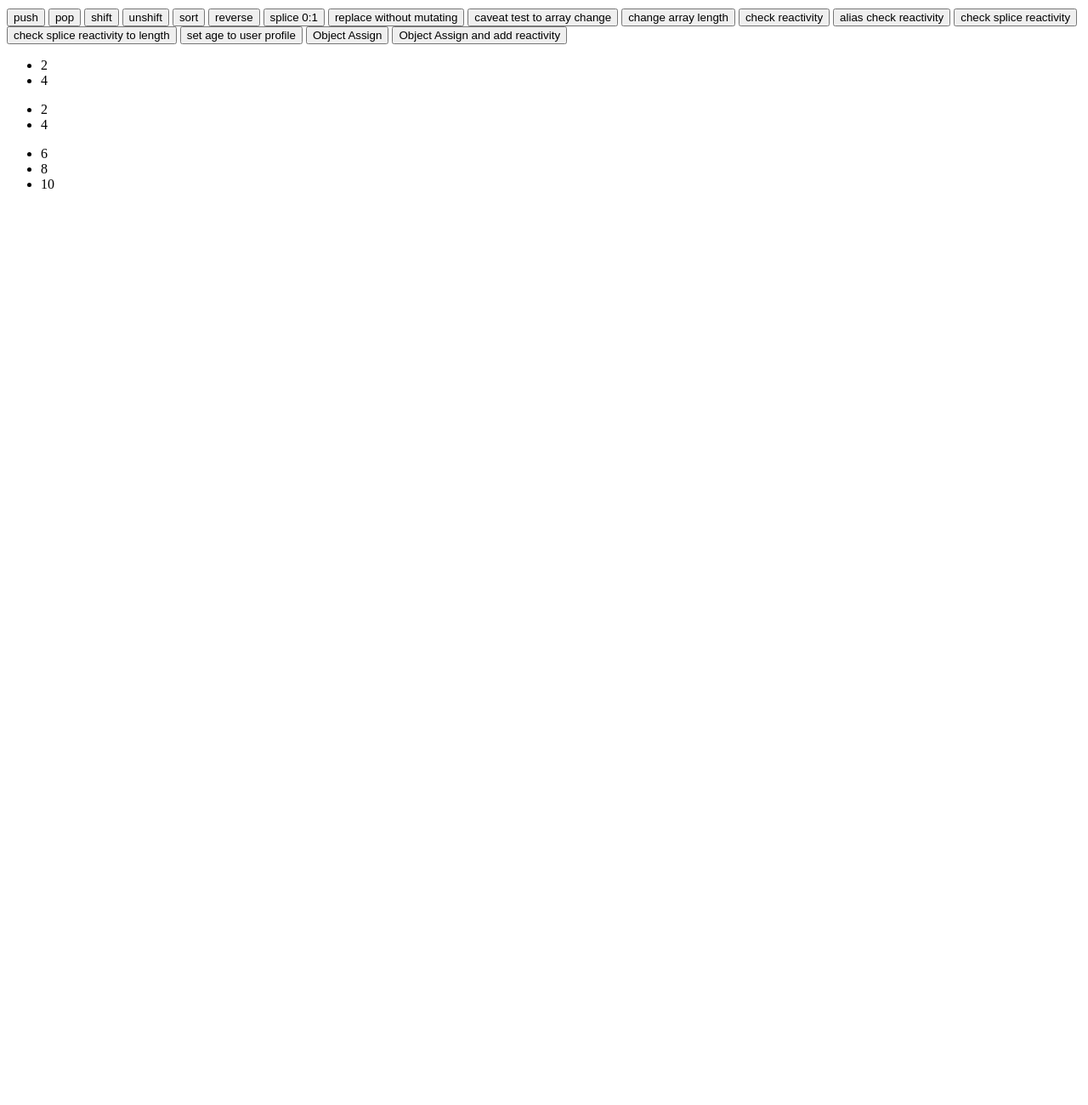
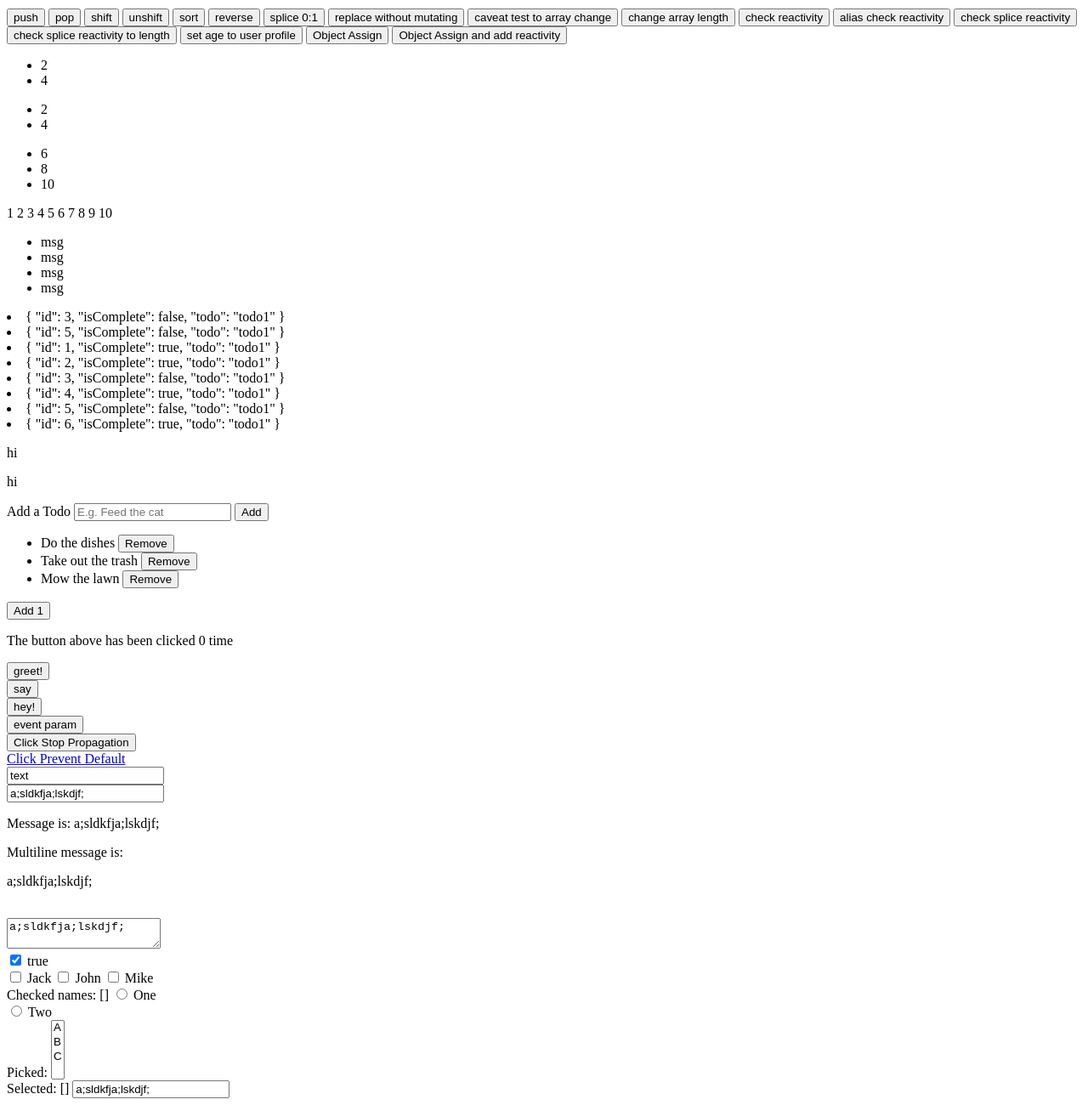
Before and after one commit to youngstone89/vue-mastery, a plain HTML site: page src/basic/index.html in a window 1280 px wide. Shown: the part 2046-3346 px from the top of the page at 85% size. Before the commit the page ends 2288 px from the top, so only its background shows below. Drawn offline with nearby package versions, Linux system fonts and the light colour scheme.

Commit message:
until components

```diff
--- a/src/basic/index.html
+++ b/src/basic/index.html
@@ -358,7 +358,145 @@
             {{n}}
         </li>
     </ul>
+    <span v-for="n in 10">
+        {{n}}
+    </span>
 
+    <ul>
+    <template v-for="item in items">
+        <li>
+            {{item.msg}}
+        </li>
+    </template>
+    </ul>
+
+    <li v-for="todo in todos" v-if="!todo.isComplete">
+        {{todo}}
+    </li>
+
+    <template v-if="todos.length">
+        <li v-for="todo in todos">
+            {{todo}}
+        </li>
+    </template>
+    <template v-else>
+        <p>No Todos Left!</p>
+    </template>
+    <my-component v-for="todo in todos" v-if="!todo.isComplete" :key="todo.id">
+
+    </my-component>
+</div>
+
+<div id="todolistexample">
+    <form v-on:submit.prevent="addNewTodo">
+        <label for="new-todo">Add a Todo</label>
+        <input v-model="newTodoText"
+               id="new-todo"
+               placeholder="E.g. Feed the cat"
+
+        >
+        <button>Add</button>
+    </form>
+
+    <ul>
+        <li is="todo-item"
+            v-for="(todo,index) in todos"
+            :key="todo.id"
+            :title="todo.title"
+            @remove="todos.splice(index,1)"
+        >
+
+
+        </li>
+
+    </ul>
+
+    <div>
+        <button @click="counter += 1">
+            Add 1
+        </button>
+        <p>The button above has been clicked {{ counter }} time</p>
+    </div>
+    <div>
+        <button @click="greet">greet!</button>
+    </div>
+    <div>
+        <button @click="say('hi')">say</button>
+    </div>
+    <div>
+        <button @click="say('hey')">hey!</button>
+    </div>
+
+    <div>
+        <button @click="warn('Form cannot be submitte yet',$event)">event param</button>
+    </div>
+
+    <div @click="doThis('outer',$event)" id="outer-most">
+        <div @click="doThis('mid',$event)" id="mid-most">
+            <button @click.stop="doThis('inner',$event)">Click Stop Propagation</button>
+        </div>
+    </div>
+    <div @click="doThis('outer',$event)">
+        <div @click="doThis('mid',$event)">
+            <a href="#" @click.prevent.stop="doThis('inner',$event)">Click Prevent Default</a>
+        </div>
+    </div>
+
+    <input v-model="text" @keyup.enter="submit">
+
+
+
+
+
+</div>
+<div id="forminputbindings">
+    <input v-model="message" placeholder="edit me">
+    <p>Message is: {{ message }}</p>
+
+    <span>Multiline message is:</span>
+    <p style="white-space: pre-line;">{{ message }}</p>
+    <br>
+    <textarea v-model="message" placeholder="add multiple lines"></textarea>
+
+    <div>
+        <input type="checkbox" id="checkbox" v-model="checked">
+        <label for="checkbox">{{ checked }}</label>
+    </div>
+
+    <input type="checkbox" id="jack" value="Jack" v-model="checkedNames">
+    <label for="jack">Jack</label>
+    <input type="checkbox" id="john" value="John" v-model="checkedNames">
+    <label for="john">John</label>
+    <input type="checkbox" id="mike" value="Mike" v-model="checkedNames">
+    <label for="mike">Mike</label>
+    <br>
+    <span>Checked names: {{ checkedNames }}</span>
+
+    <input type="radio" id="one" value="One" v-model="picked">
+    <label for="one">One</label>
+    <br>
+    <input type="radio" id="two" value="Two" v-model="picked">
+    <label for="two">Two</label>
+    <br>
+    <span>Picked: {{ picked }}</span>
+
+    <!--<select v-model="selected">-->
+        <!--<option disabled value="">Please select one</option>-->
+        <!--<option>A</option>-->
+        <!--<option>B</option>-->
+        <!--<option>C</option>-->
+    <!--</select>-->
+    <!--<span>Selected: {{ selected }}</span>-->
+
+    <select v-model="selected" multiple>
+        <option>A</option>
+        <option>B</option>
+        <option>C</option>
+    </select>
+    <br>
+    <span>Selected: {{ selected }}</span>
+
+    <input v-on:change="changeListener($event)" v-on:input="inputListener($event)" v-model.lazy="message">
 </div>
 
 <script src="index.js"></script>
--- a/src/basic/index.js
+++ b/src/basic/index.js
@@ -551,8 +551,24 @@ var listrendering = new Vue({
 var displayfilterdata = new Vue({
     el: '#displayfilterdata',
     data: {
+        key: 1,
         numbers: [1,2,3,4,5],
-        sets: [[1,2,3,4,5],[6,7,8,9,10]]
+        sets: [[1,2,3,4,5],[6,7,8,9,10]],
+        items: [
+            {msg:'msg'},
+            {msg:'msg'},
+            {msg:'msg'},
+            {msg:'msg'}
+        ],
+        todos: [
+            {id:1,isComplete:true,todo:'todo1'},
+            {id:2,isComplete:true,todo:'todo1'},
+            {id:3,isComplete:false,todo:'todo1'},
+            {id:4,isComplete:true,todo:'todo1'},
+            {id:5,isComplete:false,todo:'todo1'},
+            {id:6,isComplete:true,todo:'todo1'}
+
+        ]
     },
     computed: {
         evenNumbers: function () {
@@ -570,3 +586,85 @@ var displayfilterdata = new Vue({
     }
 
 })
+
+Vue.component('todo-item',{
+    template: '\
+    <li>\
+    {{ title }}\
+    <button @click="$emit(\'remove\')">Remove</button>\
+    </li>\
+    ',
+    props: ['title']
+
+})
+
+var todolistexample = new Vue({
+    el: '#todolistexample',
+    data: {
+        newTodoText: '',
+        todos: [
+            {
+                id: 1,
+                title: 'Do the dishes',
+            },
+            {
+                id: 2,
+                title: 'Take out the trash',
+            },
+            {
+                id: 3,
+                title: 'Mow the lawn'
+            }
+        ],
+        nextTodoId: 4,
+        counter: 0,
+        text: 'text'
+    },
+    methods: {
+        addNewTodo: function(){
+            this.todos.push({
+                id: this.nextTodoId++,
+                title: this.newTodoText
+            })
+            this.newTodoText = ''
+        },
+        greet: function(event){
+            alert(event.target.tagName);
+        },
+        say: function(msg){
+            alert(msg);
+        },
+        warn: function(message,event){
+            if (event) {
+                event.preventDefault()
+            }
+            alert(message)
+        },
+        doThis: function(msg,event){
+            console.log(msg, event.target.tagName)
+        },
+        submit: function(){
+            console.log(this.text)
+        }
+    }
+
+})
+
+var forminputbindings=new Vue({
+    el: '#forminputbindings',
+    data: {
+        message: 'a;sldkfja;lskdjf;',
+        checked: true,
+        checkedNames: [],
+        picked: '',
+        selected: []
+    },
+    methods: {
+        changeListener: function(e) {
+            console.log(e.type)
+        },
+        inputListener: function(e) {
+            console.log(e.type)
+        }
+    }
+})
```
